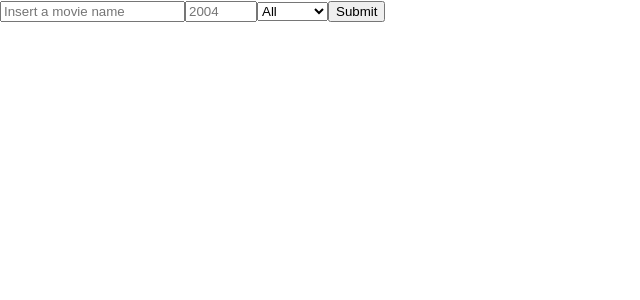
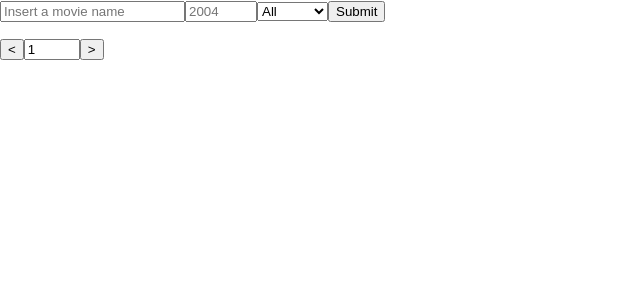
Before and after one commit to AlejoLang/moviedb-page, a React (Create React App) app: page / in a window 1280 px wide. Shown: the top 300 px of the page, without its empty margins (0-640 px from the left). Built offline with nearby package versions, Linux system fonts and the light colour scheme.

Commit message:
Add a paginator for the pages

```diff
--- a/src/components/Results/index.js
+++ b/src/components/Results/index.js
@@ -1,8 +1,32 @@
-import React from "react";
+/* eslint-disable no-unused-vars */
+import React, { useEffect, useState } from "react";
 
-function Results({ searchedData }) {
+function Results({ searchedData, setSearchedData }) {
+
+  const [paginatorIndex, setPaginatorIndex] = useState(1);
+  const [maxIndex, setMaxIndex] = useState(10);
+
+  useEffect(() => {
+
+  }, [searchedData]);
+
   return (
-    <div>{searchedData.map(data => <p key={Math.random()}>{data.Title}</p>)}</div>
+    <div>
+      <ul>
+
+      </ul>
+      <div className="paginator">
+        <button onClick={() => {setPaginatorIndex((lastVal) => lastVal - 1 > 0 ? lastVal - 1 : 1);}}>{"<"}</button>
+        <input
+          type="number"
+          min={1}
+          max={maxIndex}
+          value={paginatorIndex}
+          onChange={(e) => {setPaginatorIndex(e.target.value);}}
+        />
+        <button onClick={() => {setPaginatorIndex((lastVal) => lastVal + 1 <= maxIndex ? lastVal + 1 : maxIndex);}}>{">"}</button>
+      </div>
+    </div>
   );
 }
 
```
